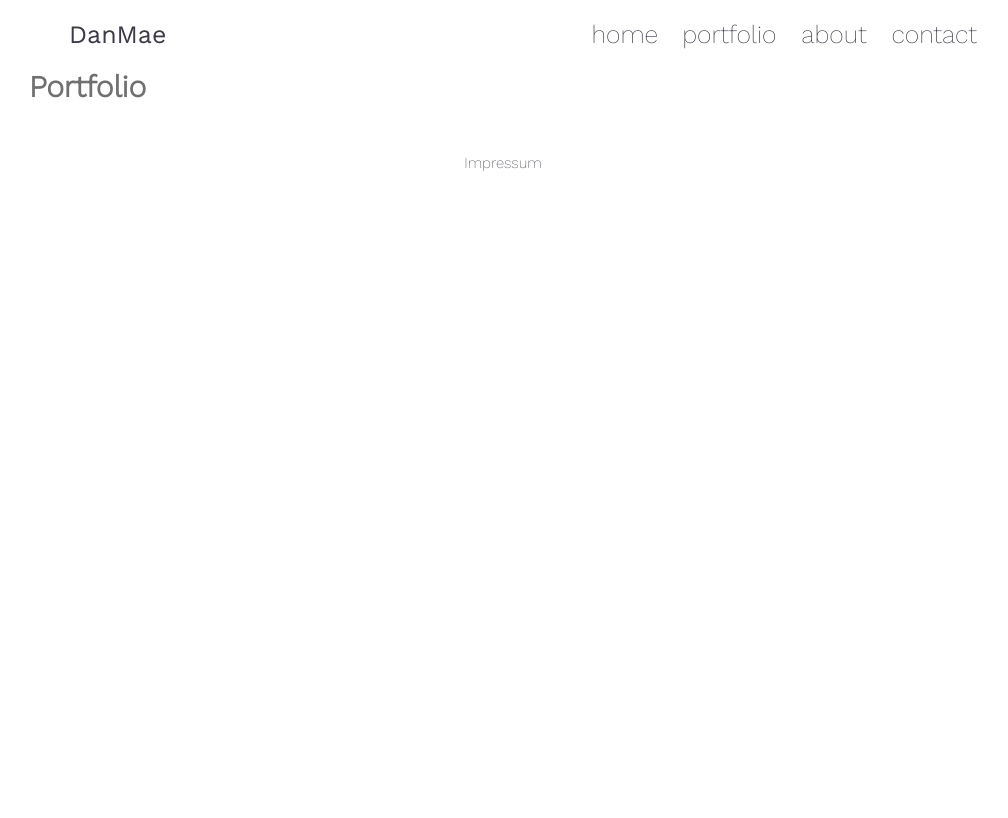
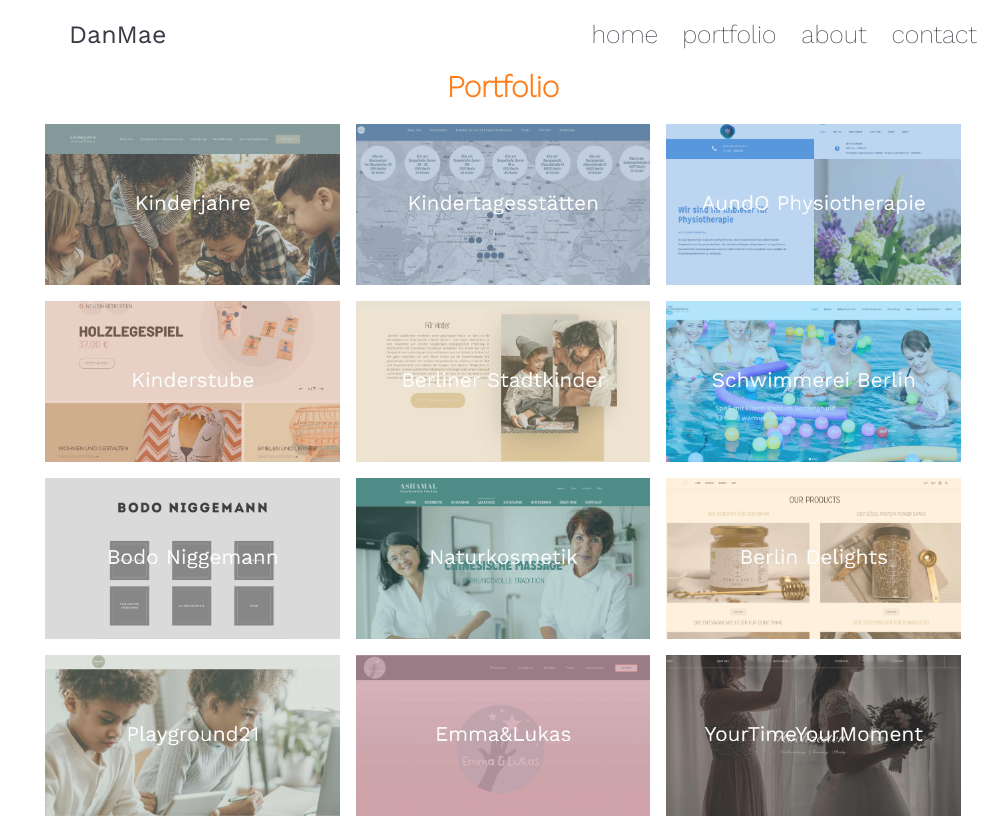
Before and after one commit to danmae/danmae, a React (Create React App) app: page /portfolio in a window 1280 px wide. Shown: the top 818 px of the page, without its empty margins (137-1145 px from the left). Built offline with nearby package versions, Linux system fonts and the light colour scheme.

Commit message:
grid system of portfolio with content

```diff
--- a/package.json
+++ b/package.json
@@ -3,6 +3,9 @@
   "version": "0.1.0",
   "private": true,
   "dependencies": {
+    "@emotion/react": "^11.11.4",
+    "@emotion/styled": "^11.11.5",
+    "@mui/material": "^5.15.18",
     "@testing-library/jest-dom": "^5.17.0",
     "@testing-library/react": "^13.4.0",
     "@testing-library/user-event": "^13.5.0",
--- a/src/components/about.tsx
+++ b/src/components/about.tsx
@@ -1,5 +1,5 @@
 import React from "react";
-import "../css/landingzone.css";
+import "../css/about.css";
 
 class About extends React.Component {
   render() {
--- a/src/components/contact.tsx
+++ b/src/components/contact.tsx
@@ -1,5 +1,5 @@
 import React from "react";
-import "../css/landingzone.css";
+import "../css/contact.css";
 
 class Contact extends React.Component {
   render() {
--- a/src/components/portfolio.tsx
+++ b/src/components/portfolio.tsx
@@ -1,11 +1,30 @@
 import React from "react";
-import "../css/landingzone.css";
+import "../css/portfolio.css";
 
 class Portfolio extends React.Component {
   render() {
     return (
       <div>
-        <h1>Portfolio</h1>
+        <h1 className="portfolio-text">Portfolio</h1>
+        <div className="portfolio-grid">
+        <img className="grid-item" src={process.env.PUBLIC_URL + "/images/projects/kinderjahre.jpg"} alt="Kinderjahre"/>
+        <img className="grid-item" src={process.env.PUBLIC_URL + "/images/projects/kenntnisreich-kindertagesstaetten.jpg"} alt="Kinderjahre"/>
+        <img className="grid-item" src={process.env.PUBLIC_URL + "/images/projects/aundotherapie.jpg"} alt="Kinderjahre"/>
+        <img className="grid-item" src={process.env.PUBLIC_URL + "/images/projects/kinderstube.jpg"} alt="Kinderjahre"/>
+        <img className="grid-item" src={process.env.PUBLIC_URL + "/images/projects/stadtkinder.jpg"} alt="Kinderjahre"/>
+        <img className="grid-item" src={process.env.PUBLIC_URL + "/images/projects/schwimmerei.jpg"} alt="Kinderjahre"/>
+        <img className="grid-item" src={process.env.PUBLIC_URL + "/images/projects/bodoniggemann.jpg"} alt="Kinderjahre"/>
+        <img className="grid-item" src={process.env.PUBLIC_URL + "/images/projects/ashamal.jpg"} alt="Kinderjahre"/>
+        <img className="grid-item" src={process.env.PUBLIC_URL + "/images/projects/berlindelights.jpg"} alt="Kinderjahre"/>
+        <img className="grid-item" src={process.env.PUBLIC_URL + "/images/projects/playground21.jpg"} alt="Kinderjahre"/>
+        <img className="grid-item" src={process.env.PUBLIC_URL + "/images/projects/emmaundlukas.jpg"} alt="Kinderjahre"/>
+        <img className="grid-item" src={process.env.PUBLIC_URL + "/images/projects/yourtimeyourmoment.jpg"} alt="Kinderjahre"/>
+        <img className="grid-item" src={process.env.PUBLIC_URL + "/images/projects/kuz.jpg"} alt="Kinderjahre"/>
+        <img className="grid-item" src={process.env.PUBLIC_URL + "/images/projects/kayascoaching.jpg"} alt="Kinderjahre"/>
+        <img className="grid-item" src={process.env.PUBLIC_URL + "/images/projects/sugaring.jpg"} alt="Kinderjahre"/>
+        <img className="grid-item" src={process.env.PUBLIC_URL + "/images/projects/insidertrip.jpg"} alt="Kinderjahre"/>
+
+        </div>
       </div>
     );
   }
--- /dev/null
+++ b/src/css/about.css
@@ -0,0 +1 @@
+@import-normalize;
--- /dev/null
+++ b/src/css/contact.css
@@ -0,0 +1 @@
+@import-normalize;
--- a/src/css/header.css
+++ b/src/css/header.css
@@ -21,8 +21,10 @@ ul {
   .header{
     margin-top:20px;
   }
+  li{
+    transition-duration: 0.3s;
+  }
   li:hover{
-    transition-duration: 0.3s;
     transform: scale(1.1) translate(3.5%);
   }
   .menu-logo:hover{
--- /dev/null
+++ b/src/css/portfolio.css
@@ -0,0 +1,49 @@
+@import-normalize;
+button:hover {
+  transform: initial;
+}
+button {
+  background-color: initial;
+  border: initial;
+  padding-left: initial;
+  padding-right: initial;
+  padding-top: initial;
+  padding-bottom: initial;
+  margin-left: initial;
+  margin-right: initial;
+  font-size: initial;
+  font-family: "Work Sans Light";
+  box-shadow: initial;
+  color: initial;
+}
+.portfolio-grid{
+  display: grid;
+  grid-template-columns: 1fr;
+  grid-gap: 1rem;
+  margin: 1rem;
+}
+.grid-item{
+  max-width:100%;
+}
+.portfolio-text{
+  text-align: center;
+  color:#ff7f1d;
+  font-family: "Work Sans xLight";
+}
+img{
+  transition-duration: 0.4s;
+}
+img:hover{
+  transform: scale(1.1);
+}
+@media (min-width: 800px) {
+.portfolio-grid{
+  display: grid;
+  grid-template-columns: 1fr 1fr 1fr;
+  grid-gap: 1rem;
+  margin: 1rem;
+}
+.grid-item{
+  max-width:100%;
+}
+}
```
Also changed, not shown: 1 other file (tests, documents, lock files or other folders).
